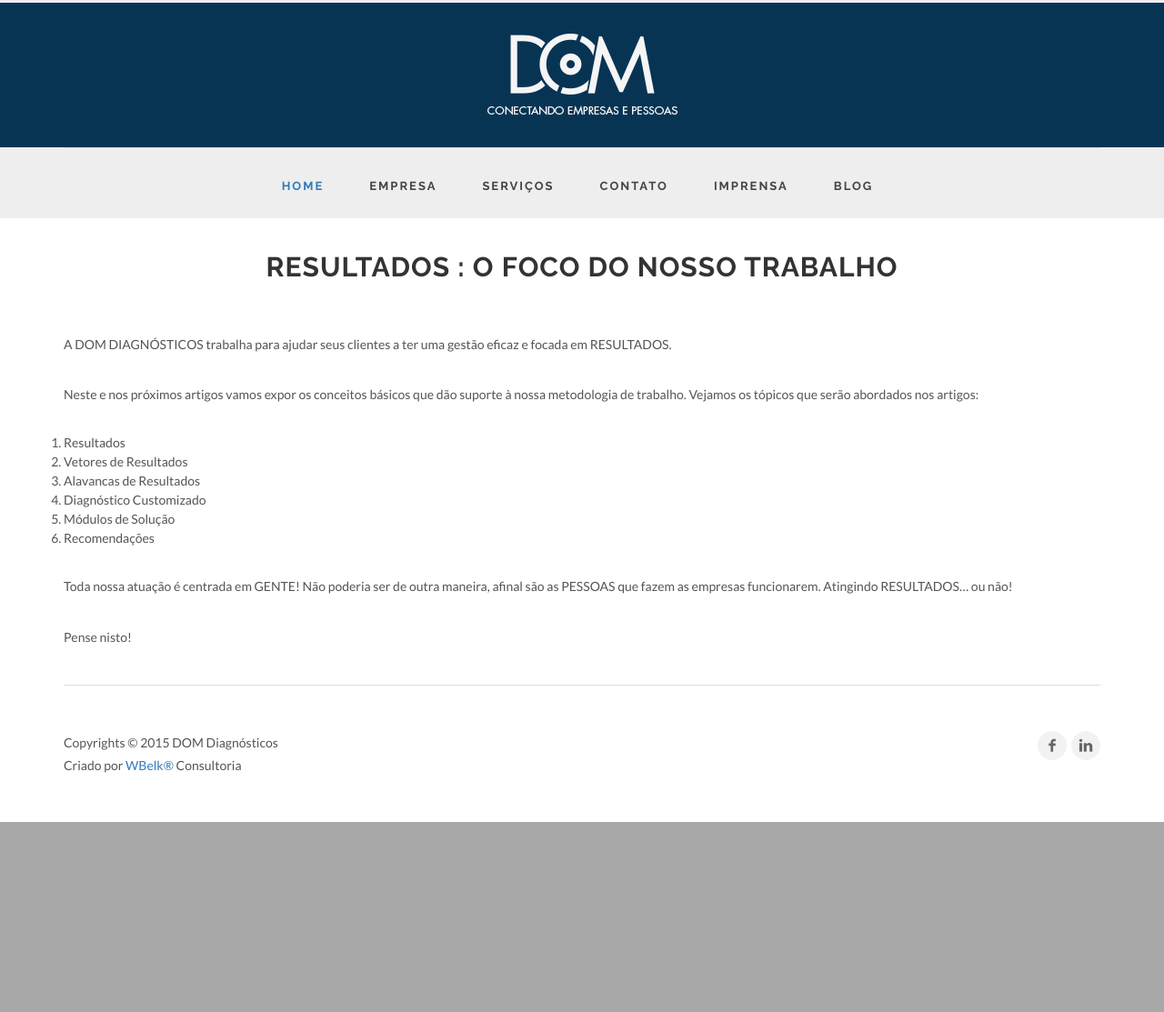
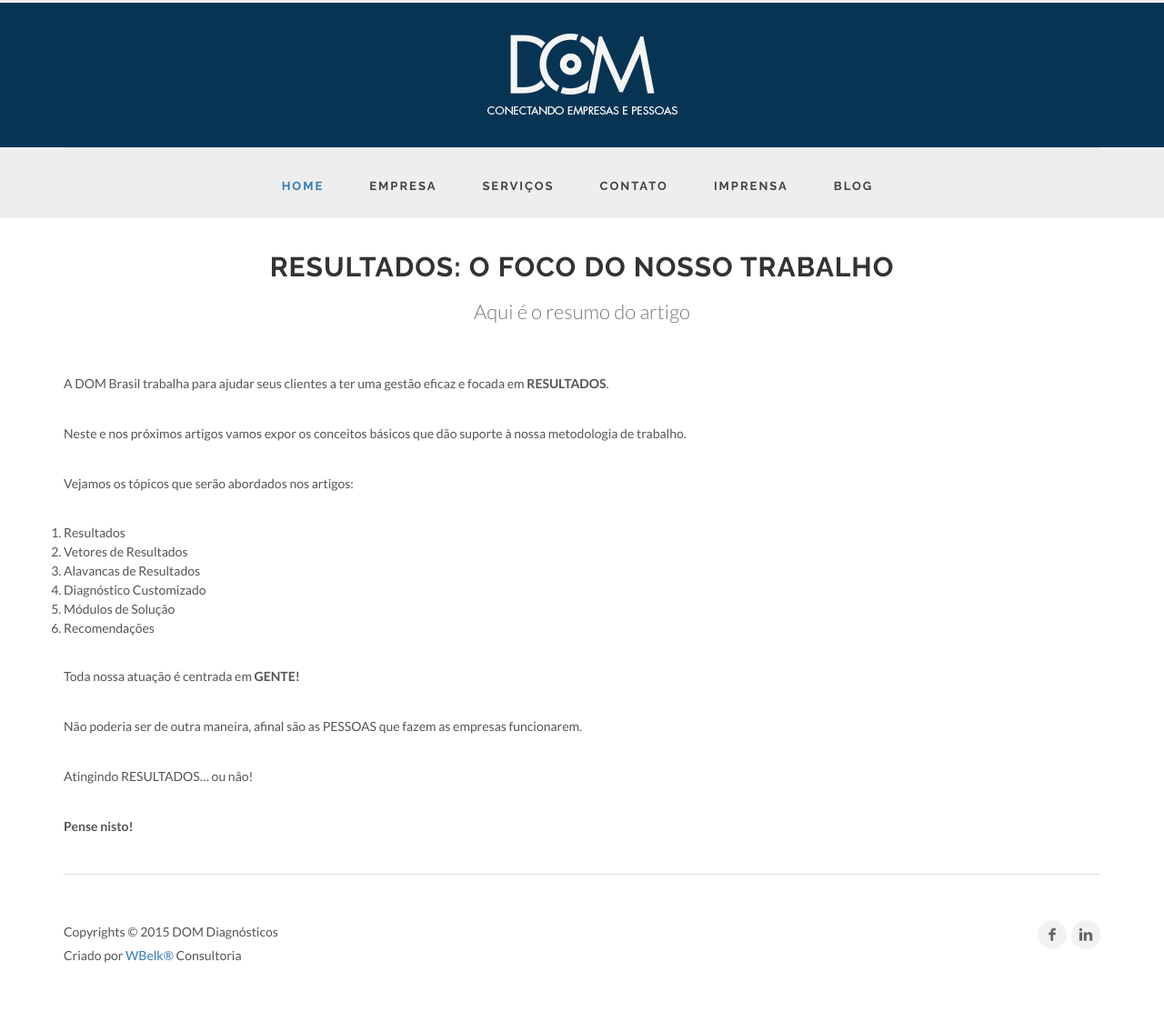
Before and after one commit to dom-brasil/dombrasil.net.br.site.wbelk, a Jekyll site: the page built from _posts/2016-04-27-primeiro-post.md, in a window 1280 px wide. Shown: the whole page at 91% size. Built offline with Jekyll 4.4.1, drawn with Linux system fonts in a browser that asks for light colours; before the commit the page ends 904 px from its top, so only the background shows below that.

Commit message:
primeiro post

```diff
--- a/_posts/2016-04-27-primeiro-post.md
+++ b/_posts/2016-04-27-primeiro-post.md
@@ -1,14 +1,14 @@
 ---
-layout:     post
-title:      "RESULTADOS : O FOCO DO NOSSO TRABALHO"
-date:       27/04/2016
-categories: rh estratégias
+layout:      post
+title:       "Resultados: O Foco do Nosso Trabalho"
+description: "Aqui é o resumo do artigo"
+date:        27-04-2016
 ---
 
-A DOM DIAGNÓSTICOS trabalha para ajudar seus clientes a ter uma gestão eficaz e focada em RESULTADOS.
-
+A DOM Brasil trabalha para ajudar seus clientes a ter uma gestão eficaz e focada em __RESULTADOS__.
 
 Neste e nos próximos artigos vamos expor os conceitos básicos que dão suporte à nossa metodologia de trabalho.
+
 Vejamos os tópicos que serão abordados nos artigos:
 
 1. Resultados
@@ -18,8 +18,10 @@ Vejamos os tópicos que serão abordados nos artigos:
 5. Módulos de Solução
 6. Recomendações
 
-Toda nossa atuação é centrada em GENTE!
+Toda nossa atuação é centrada em __GENTE!__
+
 Não poderia ser de outra maneira, afinal são as PESSOAS que fazem as empresas funcionarem.
+
 Atingindo RESULTADOS... ou não!
 
-Pense nisto!
+__Pense nisto!__
```
